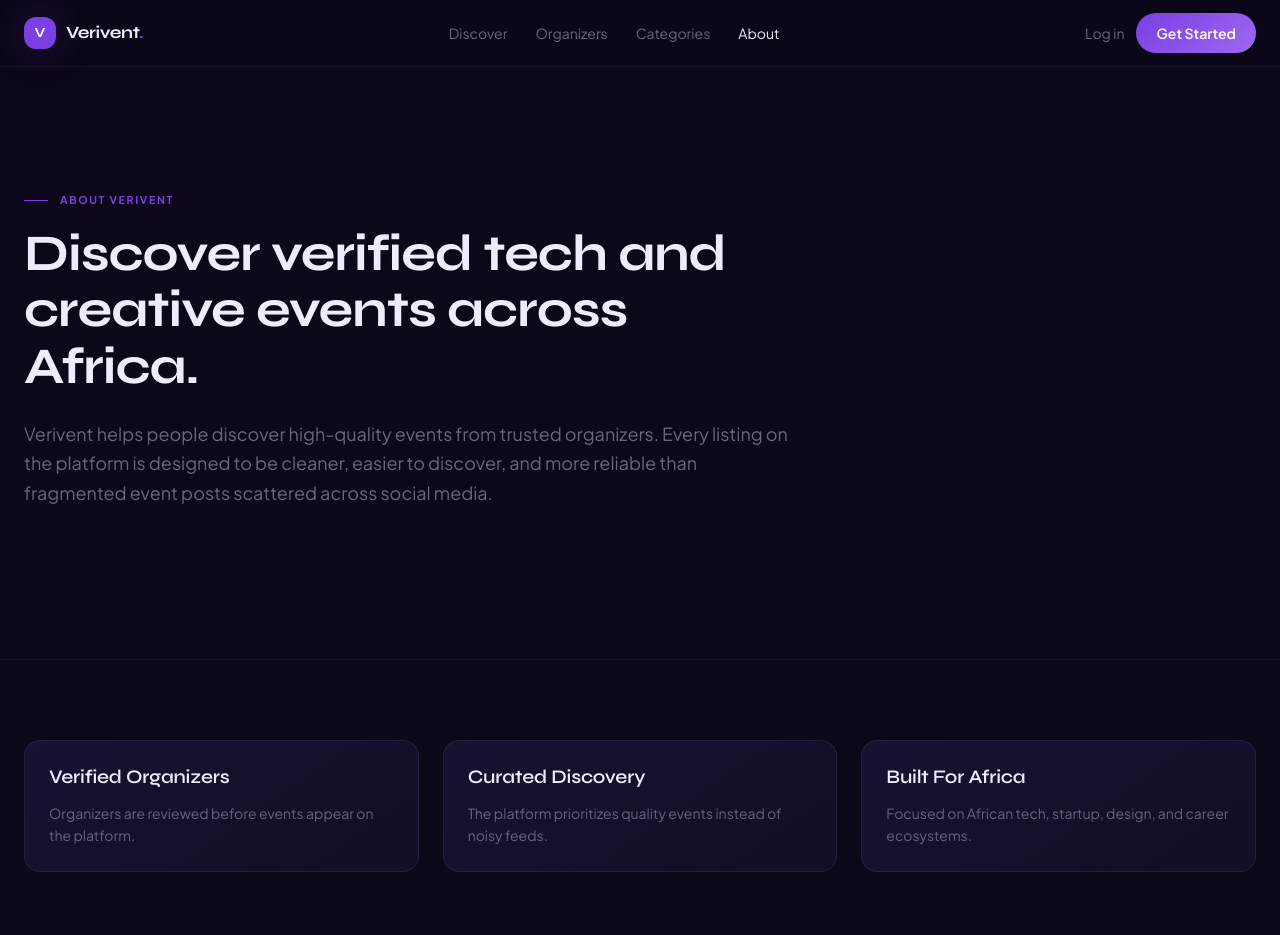
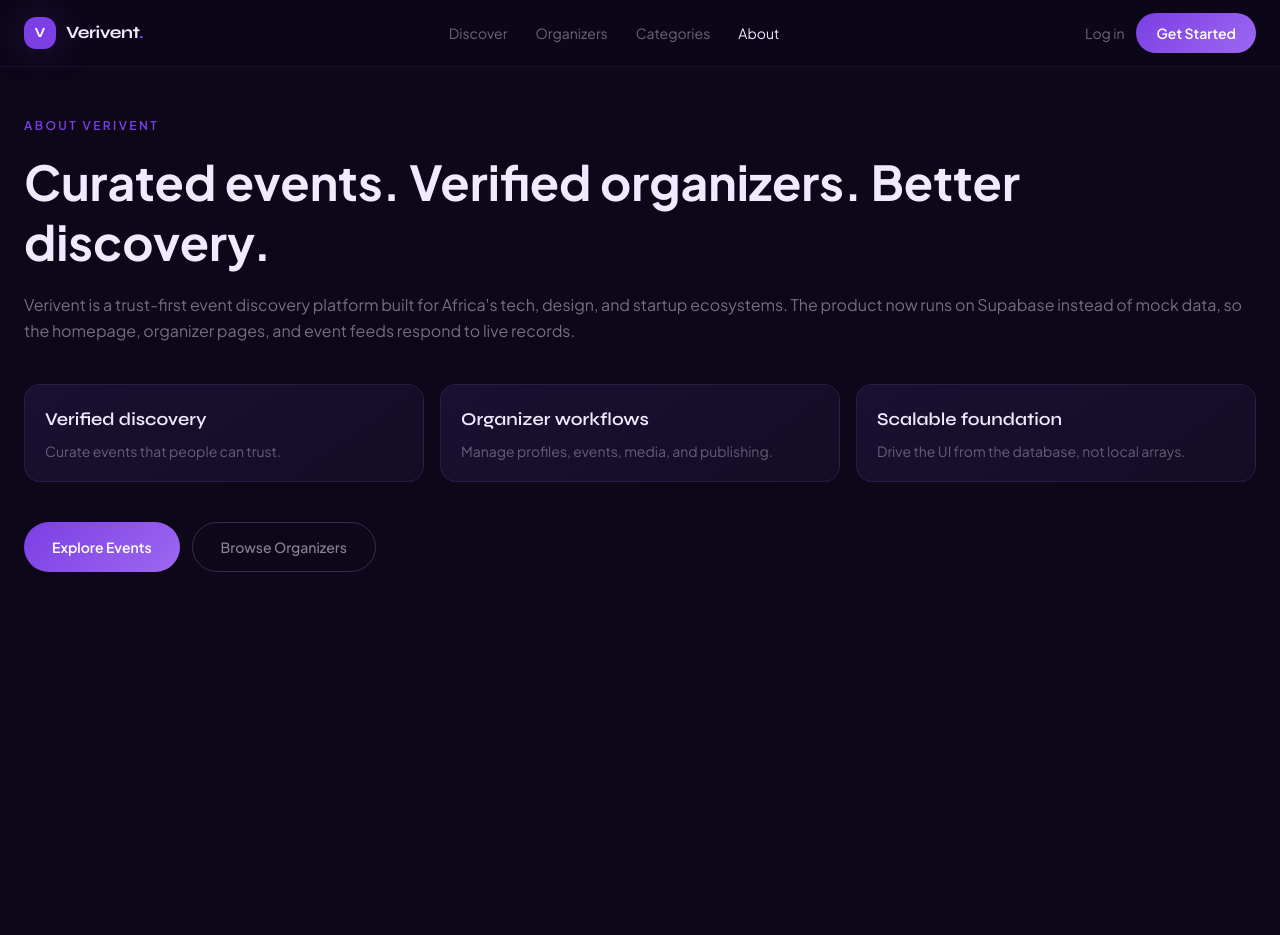
Before and after one commit to emeka-divine-exe/verive, a Next.js app: page /about in a window 1280 px wide. Shown: the top 935 px of the page. After the commit the page ends 800 px from the top, so only its background shows below. Built offline with nearby package versions, Linux system fonts and the light colour scheme.

Commit message:
Add files via upload

```diff
--- a/src/app/about/page.tsx
+++ b/src/app/about/page.tsx
@@ -1,73 +1,42 @@
 import Link from 'next/link'
-import { Footer } from '@/components/Footer'
 
 export default function AboutPage() {
   return (
-    <div className="min-h-screen">
-      <section className="page-header">
-        <div className="container-page py-24">
-          <div className="max-w-3xl">
-            <div className="sec-label sec-label-left mb-6">
-              <span>About Verivent</span>
-            </div>
+    <main className="min-h-screen pt-28 pb-20">
+      <div className="container-page max-w-4xl">
+        <span className="text-xs uppercase tracking-[0.2em] font-semibold" style={{ color: '#7B3FE4' }}>
+          About Verivent
+        </span>
+        <h1 className="mt-4 text-5xl font-bold leading-tight" style={{ color: '#F0EAFF' }}>
+          Curated events. Verified organizers. Better discovery.
+        </h1>
+        <p className="mt-5 text-base leading-relaxed" style={{ color: 'rgba(240,234,255,0.45)' }}>
+          Verivent is a trust-first event discovery platform built for Africa&apos;s tech, design, and startup ecosystems.
+          The product now runs on Supabase instead of mock data, so the homepage, organizer pages, and event feeds respond to live records.
+        </p>
 
-            <h1 className="h-xl mb-6" style={{ color: '#F0EAFF' }}>
-              Discover verified tech and creative events across Africa.
-            </h1>
-
-            <p className="font-body text-lg leading-relaxed" style={{ color: 'rgba(240,234,255,0.42)' }}>
-              Verivent helps people discover high-quality events from trusted organizers.
-              Every listing on the platform is designed to be cleaner, easier to discover,
-              and more reliable than fragmented event posts scattered across social media.
-            </p>
-          </div>
-        </div>
-      </section>
-
-      <section className="container-page py-20">
-        <div className="grid lg:grid-cols-3 gap-6">
+        <div className="grid md:grid-cols-3 gap-4 mt-10">
           {[
-            {
-              title: 'Verified Organizers',
-              body: 'Organizers are reviewed before events appear on the platform.',
-            },
-            {
-              title: 'Curated Discovery',
-              body: 'The platform prioritizes quality events instead of noisy feeds.',
-            },
-            {
-              title: 'Built For Africa',
-              body: 'Focused on African tech, startup, design, and career ecosystems.',
-            },
-          ].map((item) => (
-            <div key={item.title} className="gcard rounded-2xl p-6">
-              <h3 className="h-md mb-3" style={{ color: '#F0EAFF' }}>
-                {item.title}
-              </h3>
-
-              <p className="font-body text-sm leading-relaxed" style={{ color: 'rgba(240,234,255,0.38)' }}>
-                {item.body}
-              </p>
+            ['Verified discovery', 'Curate events that people can trust.'],
+            ['Organizer workflows', 'Manage profiles, events, media, and publishing.'],
+            ['Scalable foundation', 'Drive the UI from the database, not local arrays.'],
+          ].map(([title, desc]) => (
+            <div key={title} className="gcard rounded-2xl p-5">
+              <h2 className="font-display font-semibold text-lg mb-2" style={{ color: '#F0EAFF' }}>{title}</h2>
+              <p className="text-sm font-body" style={{ color: 'rgba(240,234,255,0.36)' }}>{desc}</p>
             </div>
           ))}
         </div>
 
-        <div className="mt-16 gcard rounded-3xl p-10 text-center">
-          <h2 className="h-lg mb-4" style={{ color: '#F0EAFF' }}>
-            Ready to discover your next event?
-          </h2>
-
-          <p className="font-body mb-8" style={{ color: 'rgba(240,234,255,0.38)' }}>
-            Browse verified opportunities from trusted communities and companies.
-          </p>
-
-          <Link href="/events" className="btn-pri text-white font-semibold px-8 py-4 inline-flex">
-            Browse Events
+        <div className="mt-10 flex gap-3">
+          <Link href="/events" className="btn-pri text-white font-semibold px-7 py-3.5 text-sm">
+            Explore Events
+          </Link>
+          <Link href="/organizers" className="btn-ghost px-7 py-3.5 text-sm">
+            Browse Organizers
           </Link>
         </div>
-      </section>
-
-      <Footer />
-    </div>
+      </div>
+    </main>
   )
 }
```
